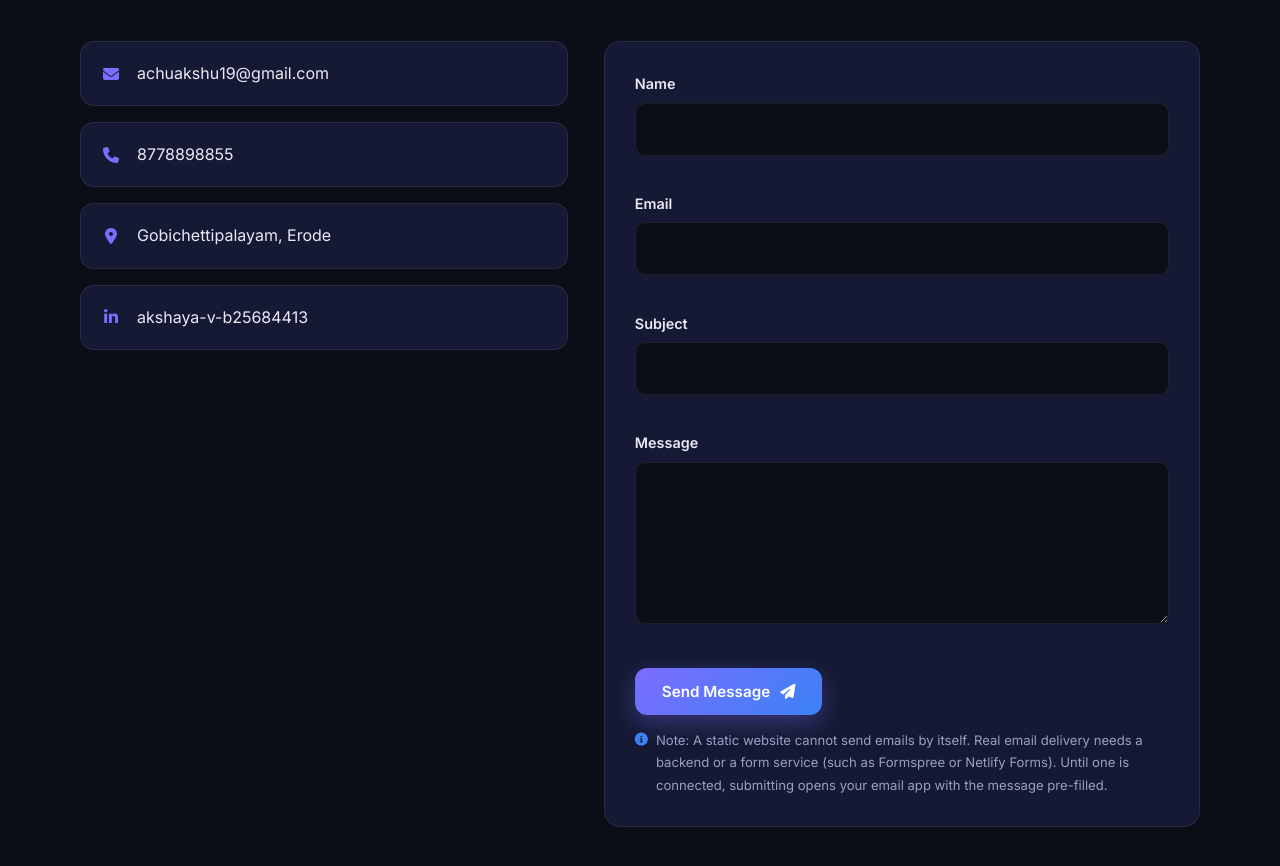
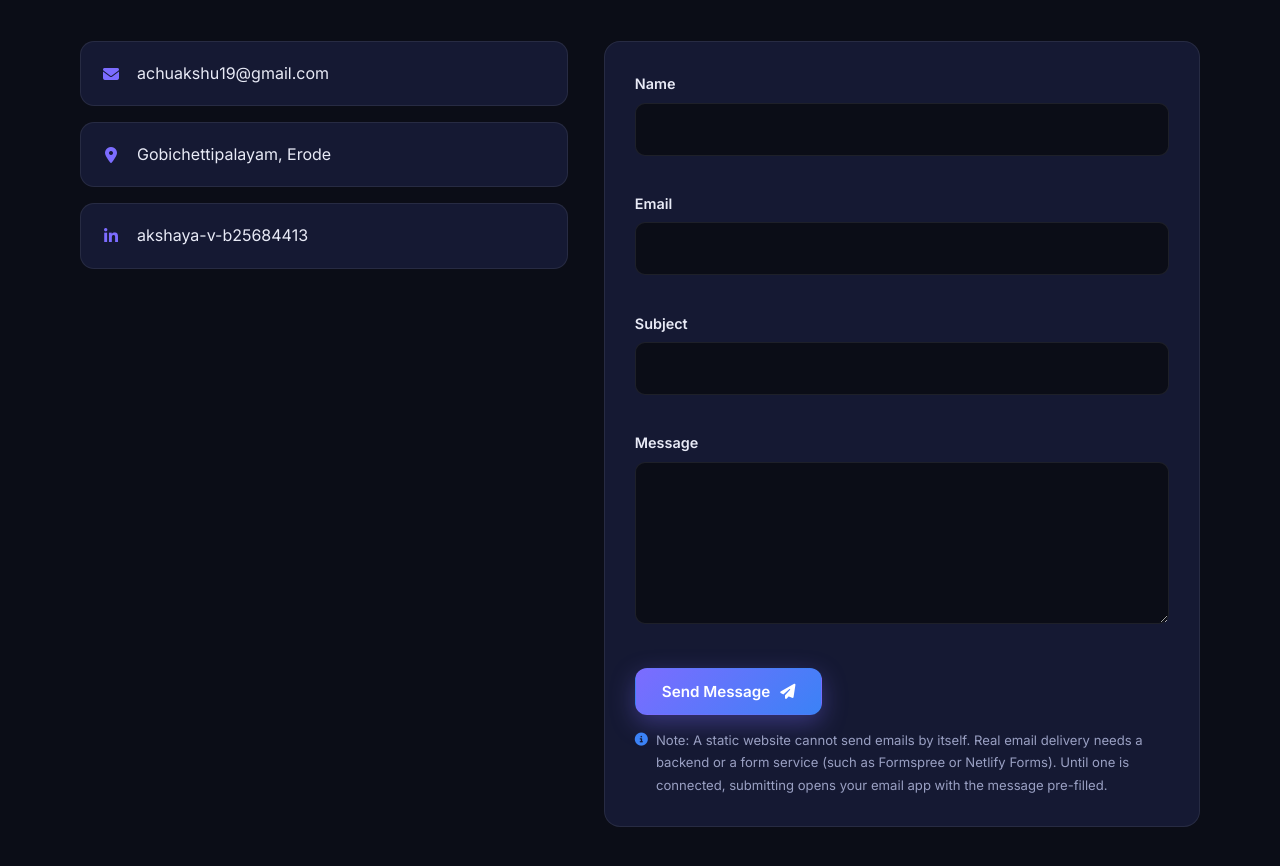
Before and after one commit to Akshaya-varsh/Akshaya-varsh.github.io, a plain HTML site: page index.html in a window 1280 px wide. Shown: the part 6320-7186 px from the top of the page. Drawn offline with Linux system fonts and the light colour scheme.

Commit message:
Update index.html
deleted contact

```diff
--- a/index.html
+++ b/index.html
@@ -367,7 +367,6 @@
         <div class="contact-grid">
           <div class="contact-info reveal">
             <a class="info-row" href="mailto:achuakshu19@gmail.com"><i class="fa-solid fa-envelope"></i><span>achuakshu19@gmail.com</span></a>
-            <a class="info-row" href="tel:+918778898855"><i class="fa-solid fa-phone"></i><span>8778898855</span></a>
             <div class="info-row"><i class="fa-solid fa-location-dot"></i><span>Gobichettipalayam, Erode</span></div>
             <a class="info-row" href="https://www.linkedin.com/in/akshaya-v-b25684413" target="_blank" rel="noopener noreferrer"><i class="fa-brands fa-linkedin-in"></i><span>akshaya-v-b25684413</span></a>
           </div>
```
